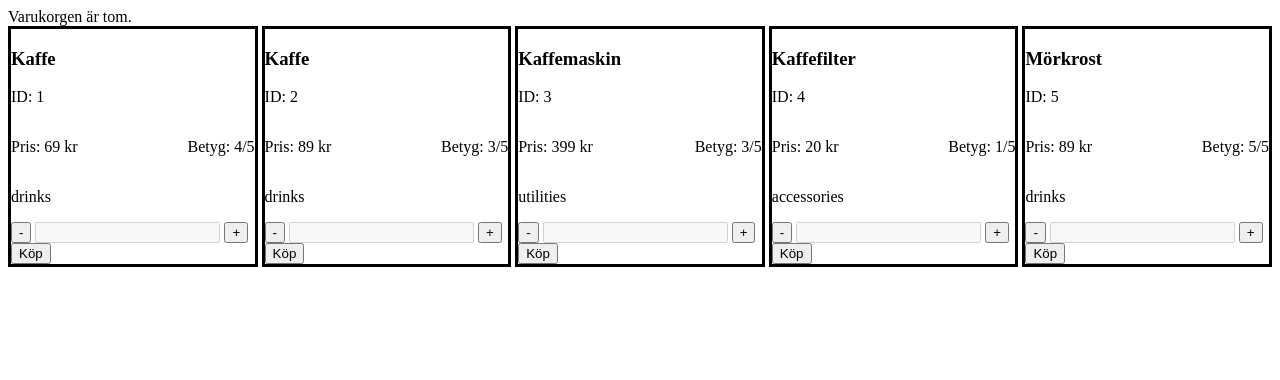
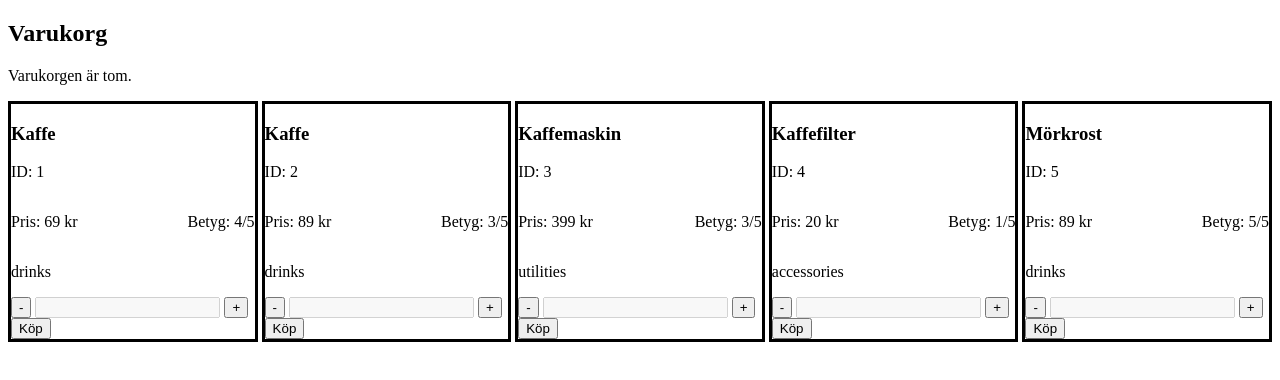
Before and after one commit to Medieinstitutet/fed25d-lektionsdemos, a website built with Vite: page 2026-01-20-inl-1/index.html in a window 1280 px wide. Built offline with nearby package versions, Linux system fonts and the light colour scheme.

Commit message:
Update index.html

```diff
--- a/2026-01-20-inl-1/index.html
+++ b/2026-01-20-inl-1/index.html
@@ -9,7 +9,10 @@
   <body>
     <main>
 
-      <section id="cart">Varukorgen är tom.</section>
+      <section class="hidden">
+        <h2>Varukorg</h2>
+        <p id="cart">Varukorgen är tom.</p>
+      </section>
 
       <section class="products-list" id="products">
       </section>
```
